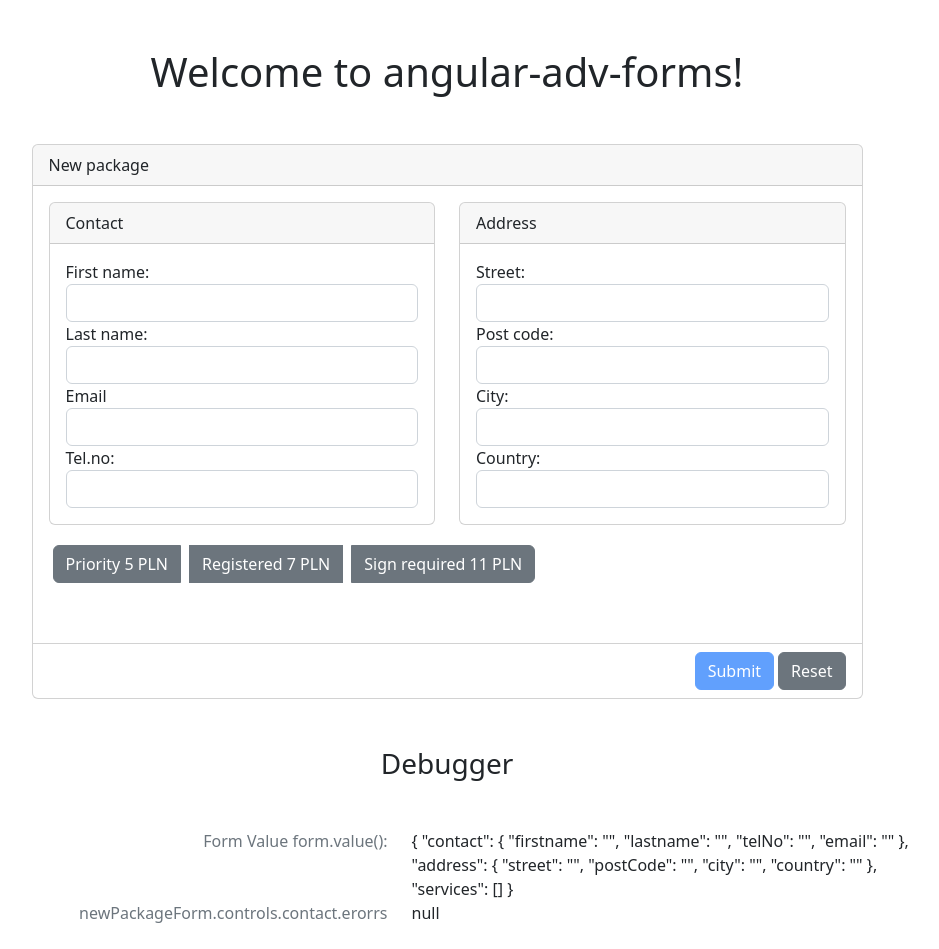
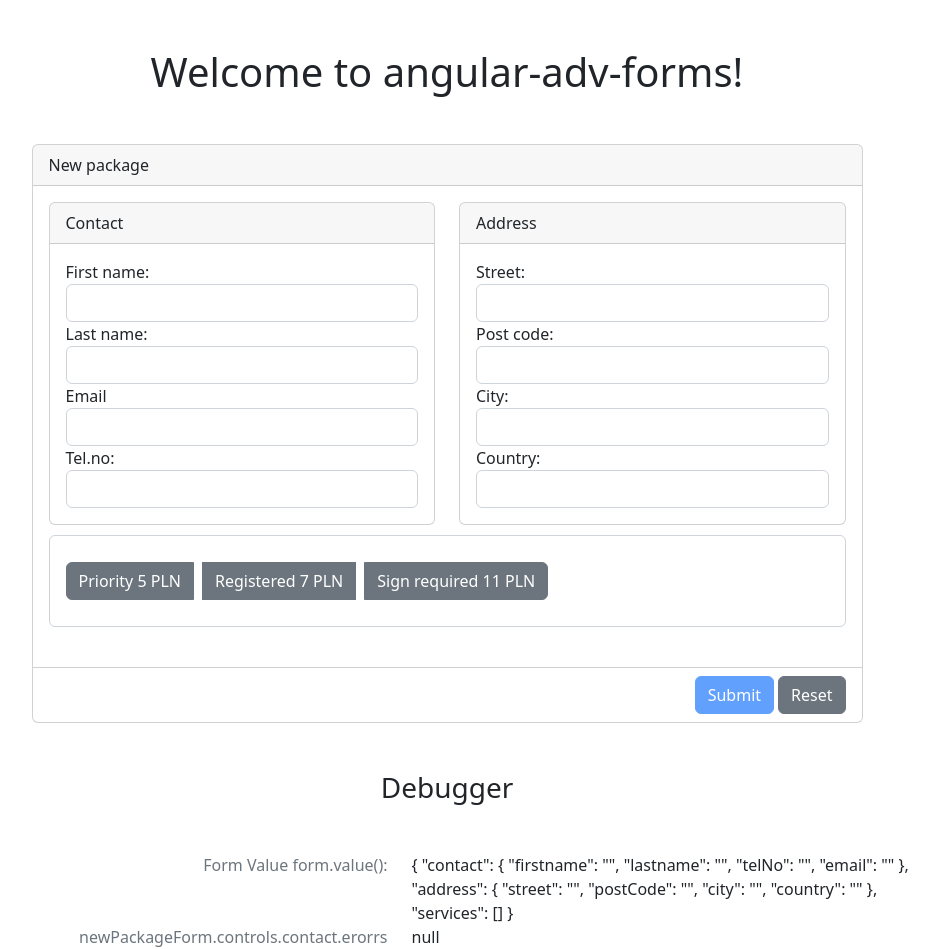
Before and after one commit to devonfw-ng-adv-training/angular-adv-forms-2022-10-26, an Angular app: page / in a window 1280 px wide. Shown: the whole page, without its empty margins (193-1132 px from the left). Before the commit the page ends 925 px from the top, so only its background shows below. Built offline with nearby package versions, Linux system fonts and the light colour scheme.

Commit message:
validation

```diff
--- a/src/app/custom-servce-input/custom-service-input.component.html
+++ b/src/app/custom-servce-input/custom-service-input.component.html
@@ -5,7 +5,7 @@
     *ngFor="let service of availableServices"
     (click)="selectService(service)"
     (focus)="onFocus($event)"
-    (blur)="onBlur($event)"
+    (blur)="onBlur()"
     [ngClass]="{
       selected: isSelected(service),
       focused: focusedElement === item,
--- a/src/app/custom-servce-input/custom-service-input.component.scss
+++ b/src/app/custom-servce-input/custom-service-input.component.scss
@@ -5,3 +5,8 @@ div.selected {
 div.focused {
   background-color: #376c6e;
 }
+
+:host(.form-control) {
+  background-image: unset;
+  margin-top: 10px;
+}
--- a/src/app/custom-servce-input/custom-service-input.component.ts
+++ b/src/app/custom-servce-input/custom-service-input.component.ts
@@ -1,6 +1,13 @@
 import { Component, Input, OnInit, ViewChild } from '@angular/core';
 import { AvailabeService } from '../model/availabe-service';
-import { ControlValueAccessor, NG_VALUE_ACCESSOR } from '@angular/forms';
+import {
+  AbstractControl,
+  ControlValueAccessor,
+  FormControl, NG_VALIDATORS,
+  NG_VALUE_ACCESSOR,
+  ValidationErrors,
+  Validator
+} from '@angular/forms';
 
 @Component({
   selector: 'app-custom-service-input',
@@ -11,14 +18,21 @@ import { ControlValueAccessor, NG_VALUE_ACCESSOR } from '@angular/forms';
       provide: NG_VALUE_ACCESSOR,
       useExisting: CustomServiceInputComponent,
       multi: true
+    },
+    {
+      provide: NG_VALIDATORS,
+      useExisting: CustomServiceInputComponent,
+      multi: true
     }
   ]
 })
-export class CustomServiceInputComponent implements OnInit, ControlValueAccessor {
+export class CustomServiceInputComponent implements OnInit, ControlValueAccessor, Validator {
 
   @Input() availableServices: AvailabeService[] = [];
 
   @Input() tabindex: number = 0;
+
+  @Input() maxPrice: number = 15;
 
   // @ViewChild('item') item?: HTMLDivElement;
 
@@ -28,11 +42,14 @@ export class CustomServiceInputComponent implements OnInit, ControlValueAccessor
 
   private selectedServices: AvailabeService[] = [];
 
-  private onModelChange: Function = () => {};
+  private onModelChange: Function = () => {
+  };
 
-  private onModelTouched: Function = () => {};
+  private onModelTouched: Function = () => {
+  };
 
-  constructor() { }
+  constructor() {
+  }
 
   ngOnInit(): void {
   }
@@ -52,6 +69,15 @@ export class CustomServiceInputComponent implements OnInit, ControlValueAccessor
 
   writeValue(services: AvailabeService[]): void {
     this.selectedServices = services;
+  }
+
+
+  validate(control: FormControl<AvailabeService[]>): ValidationErrors | null {
+    const sum = control.value
+      .map(as => as.price)
+      .reduce((sum: number, curr: number) => sum + curr, 0);
+
+    return sum > this.maxPrice ? { priceTooBig: true } : null;
   }
 
   selectService(service: AvailabeService): void {
@@ -82,7 +108,7 @@ export class CustomServiceInputComponent implements OnInit, ControlValueAccessor
     }
   }
 
-  onBlur() {
+  onBlur(): void {
     this.focusedElement = undefined;
     this.onModelTouched();
   }
--- a/src/app/form-control-error/error-messages.pipe.ts
+++ b/src/app/form-control-error/error-messages.pipe.ts
@@ -23,5 +23,7 @@ export const validationMessages: { [key: string]: string } = {
   email: 'The email address is invalid',
   postCode: 'The post code is invalid',
   pattern: 'The format is incorrect',
-  telNoOrEmailRequired: 'Only email or phone is requeired'
+  telNoOrEmailRequired: 'Only email or phone is requeired',
+  priceTooBig: 'The price is too big',
+  servicesRequired: 'The service is required'
 };
--- a/src/app/new-package/new-package-form.service.ts
+++ b/src/app/new-package/new-package-form.service.ts
@@ -39,6 +39,9 @@ export class NewPackageFormService {
     form.controls.address.controls.city.setValidators(Validators.required);
     form.controls.address.controls.country.setValidators(Validators.required);
 
+    form.controls.services.setValidators(serviceRequired);
+    form.controls.services.updateValueAndValidity();
+
     form.controls.contact.controls.firstname.updateValueAndValidity();
     form.controls.contact.controls.lastname.updateValueAndValidity();
     form.controls.contact.controls.email.updateValueAndValidity();
@@ -51,6 +54,8 @@ export class NewPackageFormService {
 
   }
 }
+
+export const serviceRequired: ValidatorFn = (control: AbstractControl) => control.value?.length < 1 ? { servicesRequired: true } : null;
 
 export const tooShort = (minLength: number): ValidatorFn => (control: AbstractControl) => control.value.length < minLength ? { tooShort: true } : null;
 
--- a/src/app/new-package/new-package.component.html
+++ b/src/app/new-package/new-package.component.html
@@ -94,8 +94,8 @@
 <!--              </div>-->
 <!--            </div>-->
 
-            <div class="row">
-              <app-custom-service-input [availableServices]="availableServices" formControlName="services"></app-custom-service-input>
+            <div class="form-row">
+              <app-custom-service-input class="form-control" [availableServices]="availableServices" formControlName="services"></app-custom-service-input>
             </div>
           </form>
         </div>
```
